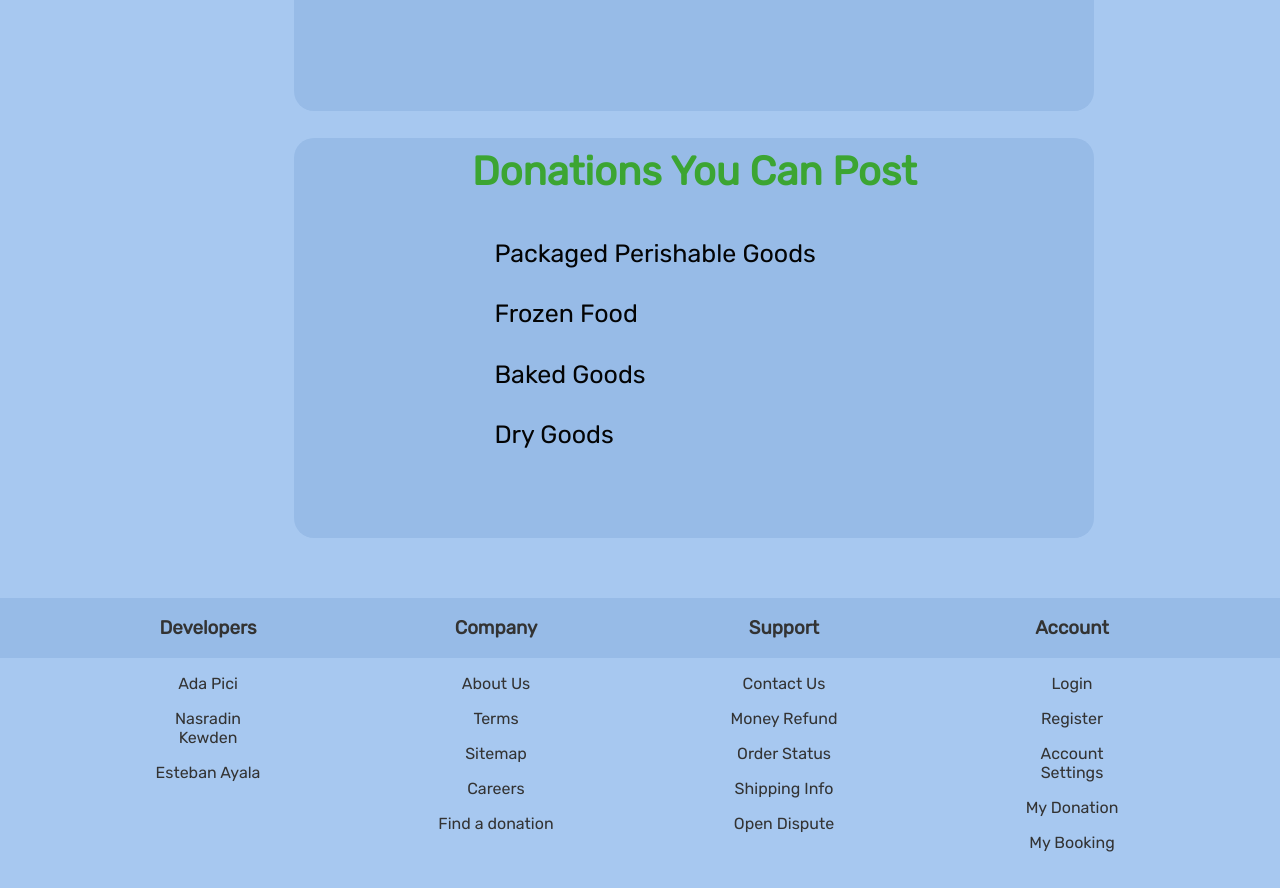
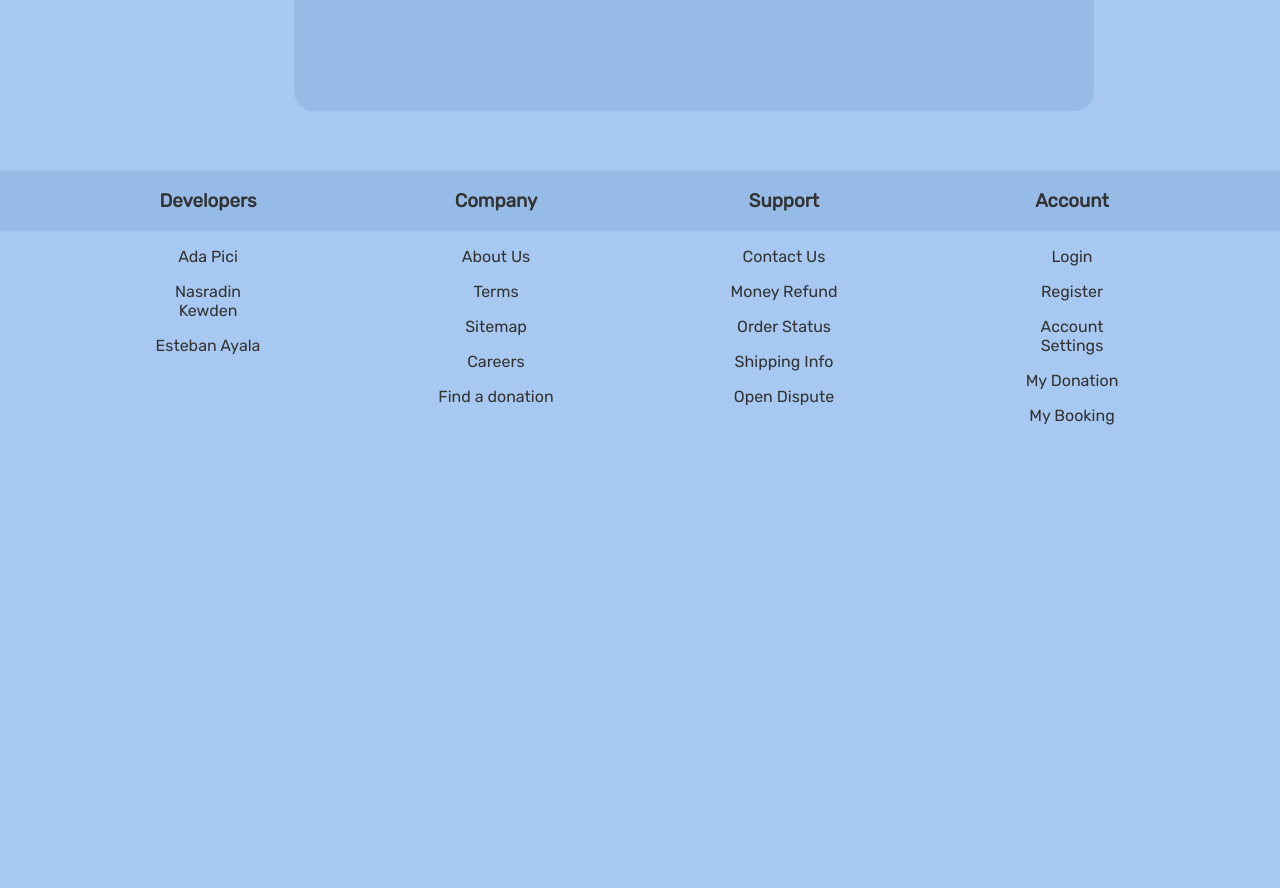
Before and after one commit to Workday-Group2/UDonate, a React (Create React App) app in the folder capstone-ui/: page /resource in a window 1280 px wide. Shown: the part 980-1868 px from the top of the page. After the commit the page ends 1441 px from the top, so only its background shows below. Built offline with nearby package versions, Linux system fonts and the light colour scheme; no server answers.

Commit message:
style:resource

```diff
--- a/capstone-ui/src/components/Resource/Resource.jsx
+++ b/capstone-ui/src/components/Resource/Resource.jsx
@@ -36,20 +36,7 @@ export default function Resource() {
         </div>
 
         </div>
-        <div className="donators">
 
-        <div className="donation-guidelines">
-          <h1 className="donation-youPost">Donations You Can Post</h1>
-          <div className="donations-youcan">
-            <li className="packaged">Packaged Perishable Goods</li>
-            <li className="packaged">Frozen Food</li>
-            <li className="packaged">Baked Goods</li>
-            <li className="packaged">Dry Goods</li>
-
-          </div>
-
-        </div>
-        </div>
 
 
         </div>
```
